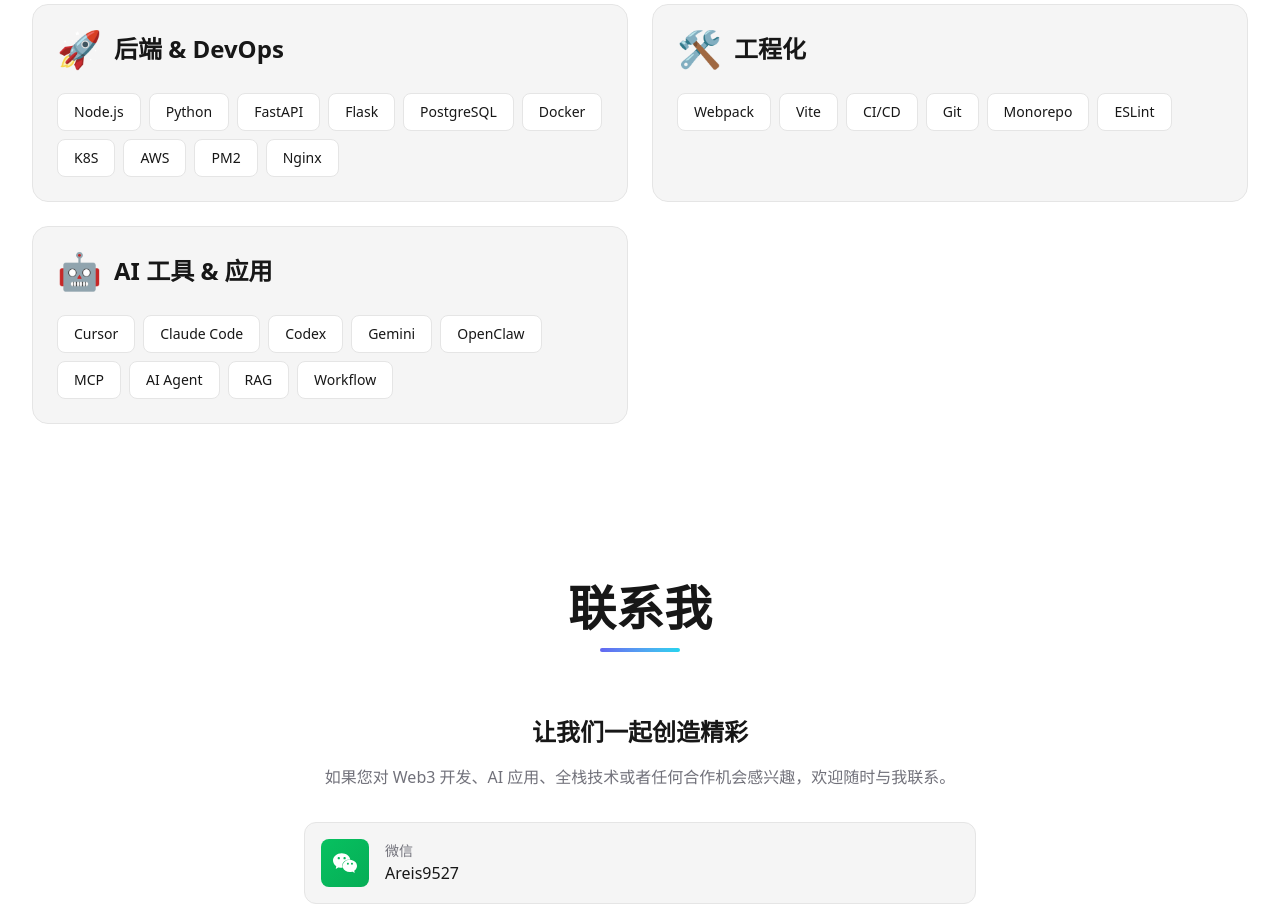
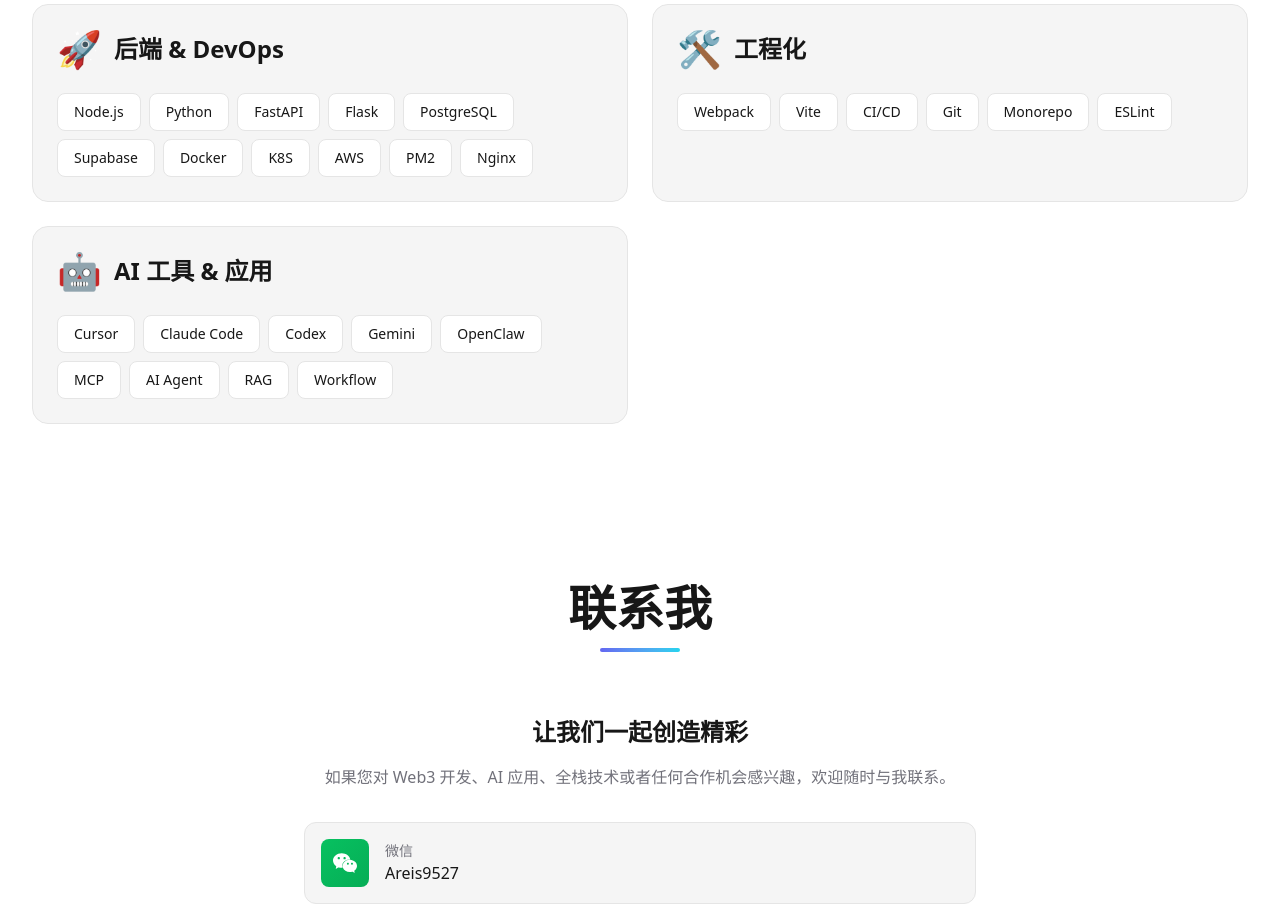
Before and after one commit to leonaries/ai-fullstack-leon, a Next.js app: page / in a window 1280 px wide. Shown: the part 4580-5500 px from the top of the page. Built offline with nearby package versions, Linux system fonts and the light colour scheme.

Commit message:
feat: add Supabase to skills

```diff
--- a/components/Skills.tsx
+++ b/components/Skills.tsx
@@ -18,7 +18,7 @@
   {
     category: '后端 & DevOps',
     icon: '🚀',
-    items: ['Node.js', 'Python', 'FastAPI', 'Flask', 'PostgreSQL', 'Docker', 'K8S', 'AWS', 'PM2', 'Nginx'],
+    items: ['Node.js', 'Python', 'FastAPI', 'Flask', 'PostgreSQL', 'Supabase', 'Docker', 'K8S', 'AWS', 'PM2', 'Nginx'],
   },
   {
     category: '工程化',
```
